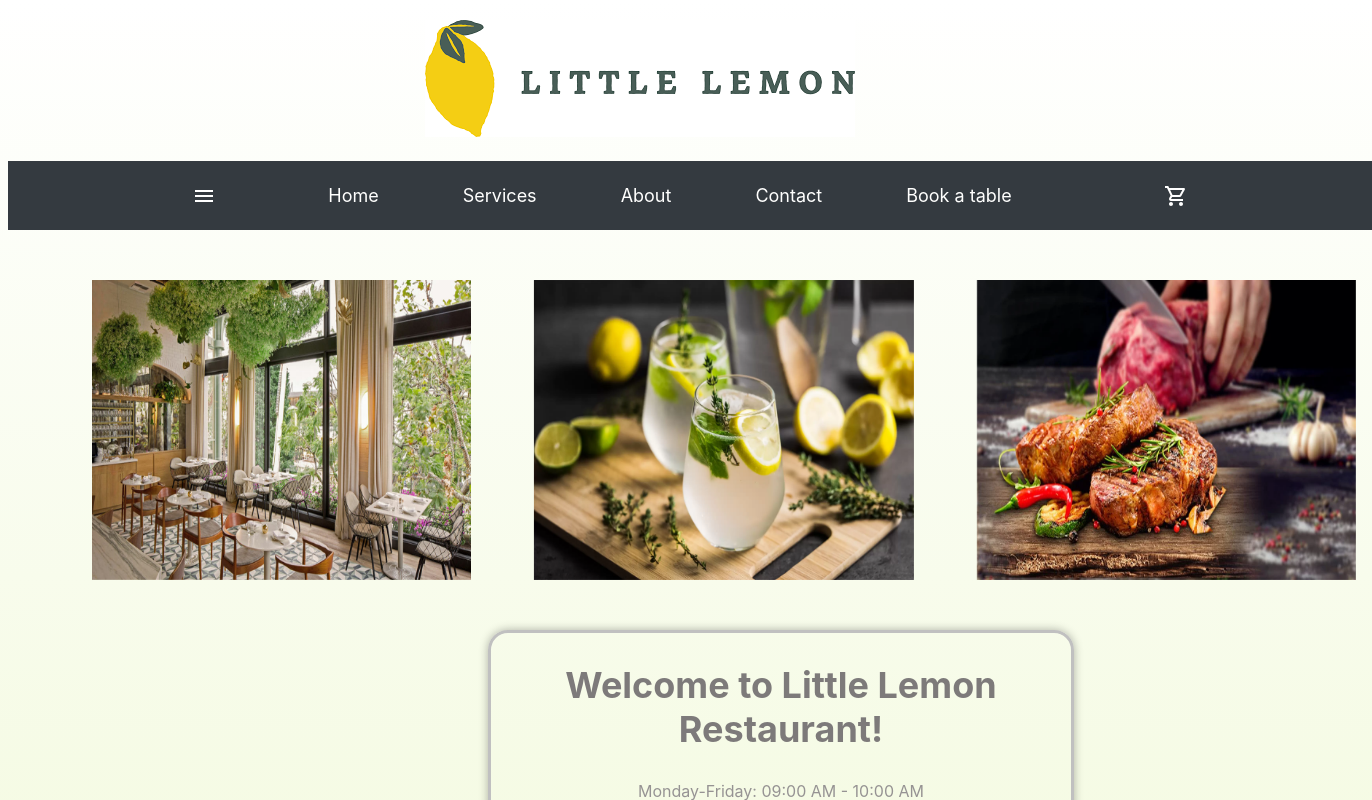
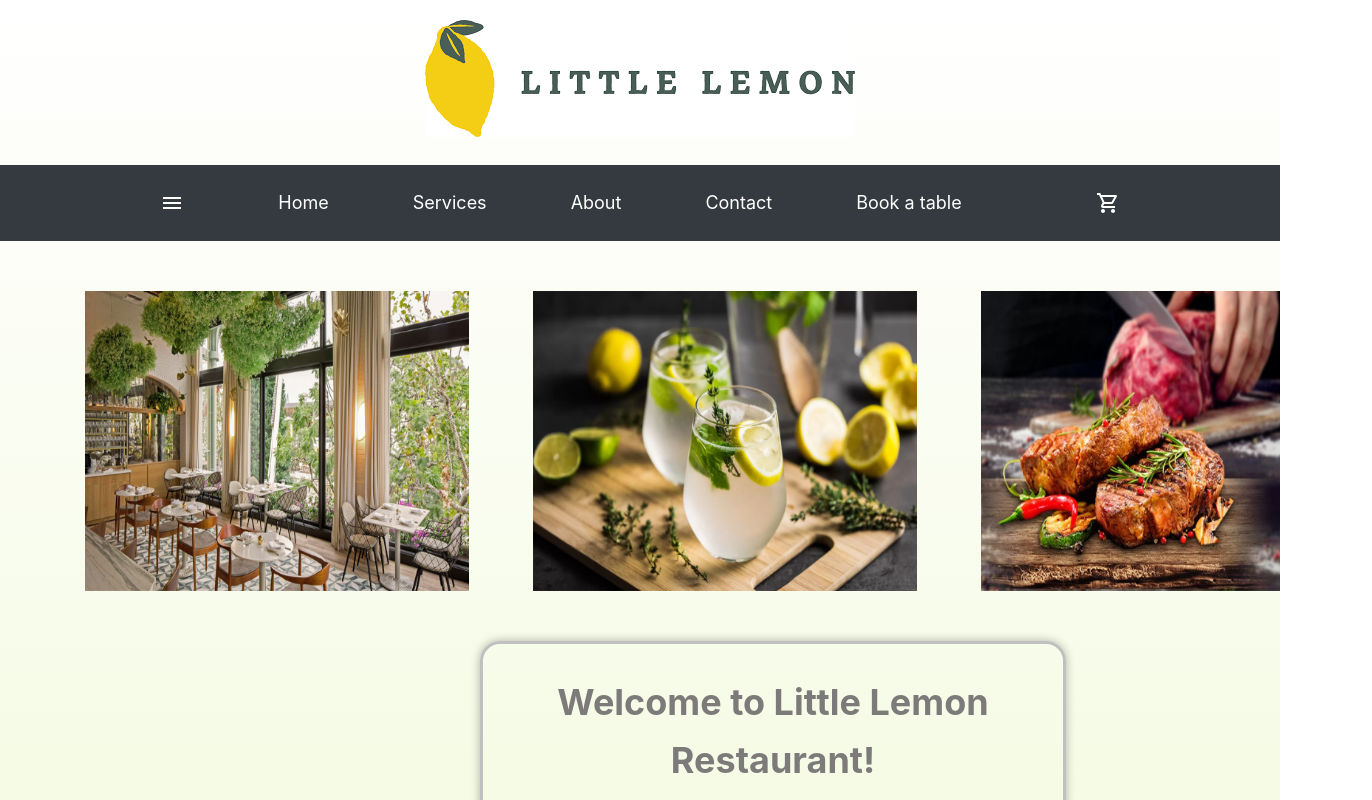
Before and after one commit to ellaiv/little-lemon, a React (Create React App) app: page / in a window 1280 px wide. Shown: the top 800 px of the page, 1372 px wide, since content can reach past the window. Built offline with nearby package versions, Linux system fonts and the light colour scheme.

Commit message:
add some css changes

```diff
--- a/src/App.css
+++ b/src/App.css
@@ -1,3 +1,7 @@
 body {
   background-image: linear-gradient(to bottom, #ffffff 0%, #e3f3b3 100%);
+  font-family: Arial, sans-serif;
+  line-height: 1.6;
+  margin: 0;
+  padding: 0;
 }
--- a/src/components/Home.css
+++ b/src/components/Home.css
@@ -35,6 +35,8 @@
   display: flex;
   justify-content: space-between;
   z-index: 1;
+  overflow: hidden;
+  width: 100%;
 }
 
 .image,
@@ -42,7 +44,8 @@
 .image3 {
   max-width: 30%;
   height: 300px;
-  width: 800px;
+  width: 30px;
+  flex: 1;
   animation: moveRightLeft 30s linear infinite;
 }
 
@@ -90,7 +93,6 @@
 .banner h2 {
   font-size: 36px;
   color: #7d7a7a;
-  /* Alte stiluri */
 }
 
 .schedule {
--- a/src/components/footer/Footer.css
+++ b/src/components/footer/Footer.css
@@ -7,7 +7,6 @@
   color: white;
   height: 60px;
   bottom: 0;
-  width: 100%;
   margin-top: 50px;
 }
 
--- a/src/components/main/MainContent.css
+++ b/src/components/main/MainContent.css
@@ -48,9 +48,9 @@
   display: flex;
   justify-content: space-between;
   margin-top: 20px;
-  border-radius: 5px; /* colțuri rotunjite */
-  cursor: pointer; /* schimbă cursorul la pointer */
-  font-size: 16px; /* setează dimensiunea fontului */
+  border-radius: 5px;
+  cursor: pointer;
+  font-size: 16px;
   width: 70px;
 }
 
--- a/src/components/navbar/Nav.css
+++ b/src/components/navbar/Nav.css
@@ -1,21 +1,22 @@
 .nav {
   background-color: rgb(52, 58, 64);
-  padding: 12px 50px;
+  padding: 12px 30px;
   text-align: center;
   align-items: center;
   display: flex;
   justify-content: space-between;
   margin-bottom: 50px;
-  width: 100%;
   position: sticky;
   top: 0;
   z-index: 999;
+  width: auto;
 }
 
 .nav-links {
   display: flex;
   flex-grow: 1;
   justify-content: center;
+  align-items: center;
 }
 
 ul {
```
